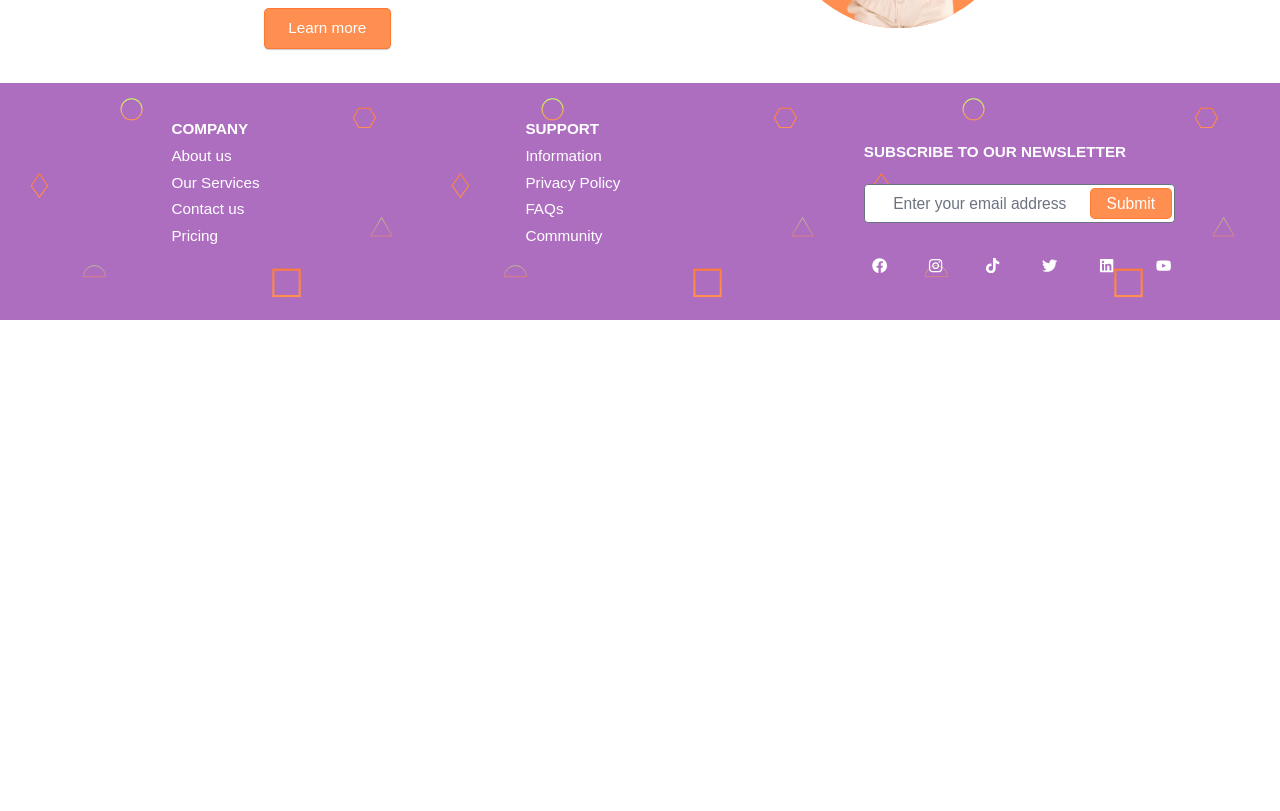
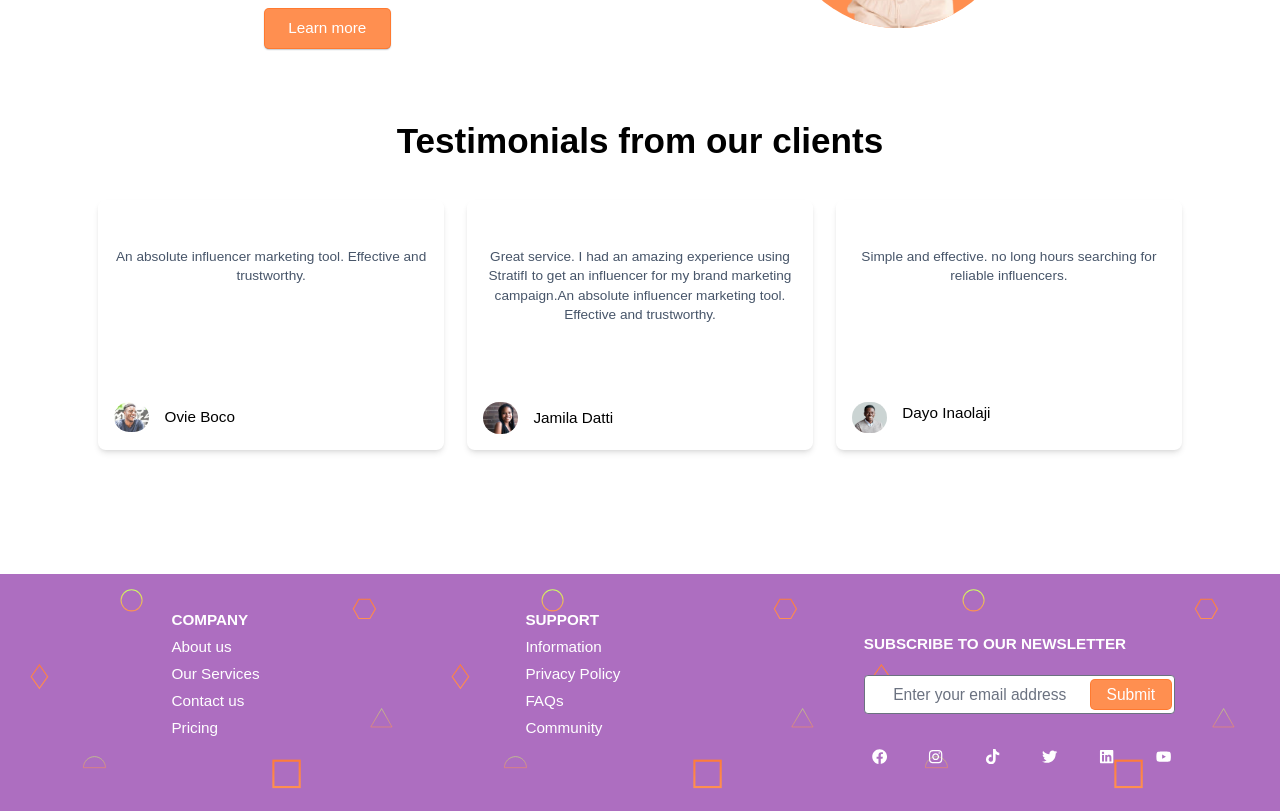
Before and after one commit to STRATIFI-Bravo-Startup-3/Stratifi-React, a React (Create React App) app in the folder stratifi-app/: page / in a window 1280 px wide. Shown: the part 1060-1871 px from the top of the page. Before the commit the page ends 1380 px from the top, so only its background shows below. Built offline with nearby package versions, Linux system fonts and the light colour scheme.

Commit message:
Testimonial Hot Fix

```diff
--- a/stratifi-app/src/components/Testimonial.jsx
+++ b/stratifi-app/src/components/Testimonial.jsx
@@ -17,7 +17,7 @@ const Testimonial = () => {
         <div class="flex flex-col mt-10 md:flex-row md:space-x-6">
           {/* <!-- Testimonial 1 --> */}
           <div class="flex flex-col  mb-4  rounded-lg  p-4 space-y-20 md:mb-32 shadow-sm md:w-1/3 md:shadow-md">
-            <p class="text-sm font-semi-bold mb-10">
+            <p class="text-sm text-slate-600 font-semi-bold mb-10 pt-8">
               An absolute influencer marketing tool. Effective and trustworthy.
             </p>
             <div className="flex items-center ">
@@ -26,15 +26,12 @@ const Testimonial = () => {
             </div>
           </div>
 
-
           {/* <!-- Testimonial 2 --> */}
           <div class="flex flex-col space-y-20  p-4 rounded-lg bg-veryLightGray mb-4 md:mb-32 shadow-sm md:w-1/3 md:shadow-md">
-            <p class="text-sm ">
+            <p class="text-sm pt-8 text-slate-600">
               Great service. I had an amazing experience using StratifI to get
               an influencer for my brand marketing campaign.An absolute
               influencer marketing tool. Effective and trustworthy.
-
-
             </p>
             <div className="flex items-center">
               <img src={img5} class="w-9  rounded-full mr-4" alt="" />
@@ -44,10 +41,9 @@ const Testimonial = () => {
 
           {/* <!-- Testimonial 3 --> */}
           <div class="flex flex-col  space-y-20  p-4 rounded-lg mb-4 md:mb-32  shadow-sm md:w-1/3 md:shadow-md">
-            <p class="text-sm  mb-10 ">
+            <p class="text-sm  mb-10 pt-8 text-slate-600">
               Simple and effective. no long hours searching for reliable
               influencers.
-
             </p>
             <div className="flex mb">
               <img src={img8} class="w-9  rounded-full mr-4" alt="" />
--- a/stratifi-app/src/pages/Home.jsx
+++ b/stratifi-app/src/pages/Home.jsx
@@ -11,6 +11,7 @@ const Home = () => {
       <NavBar />
       <Hero />
       <About />
+      <Testimonial />
       <Footer />
     </main>
   );
```
